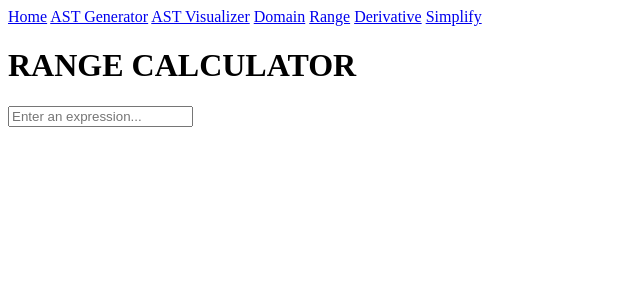
After one commit to r10m-10/domainrange, a Flask app: page /calculate-range in a window 1280 px wide. The commit adds this page. Shown: the top 300 px of the page, without its empty margins (0-640 px from the left). Run offline with Flask 3, Linux system fonts and the light colour scheme; parts of the project's set-up code (start-up, migrations or seed data) failed here and were passed over.

Commit message:
range route

```diff
--- a/api/index.py
+++ b/api/index.py
@@ -3,6 +3,7 @@ from api.routes.home import home_bp
 from api.routes.ast_routes import ast_bp
 from api.routes.derivative_routes import der_bp
 from api.routes.domain_routes import domain_bp
+from api.routes.range_routes import range_bp
 
 app = Flask(__name__, template_folder='../templates', static_folder='../static')
 
@@ -10,3 +11,4 @@ app.register_blueprint(home_bp)
 app.register_blueprint(ast_bp)
 app.register_blueprint(der_bp)
 app.register_blueprint(domain_bp)
+app.register_blueprint(range_bp)
--- /dev/null
+++ b/api/routes/range_routes.py
@@ -0,0 +1,19 @@
+from flask import Blueprint, render_template, request, jsonify
+from engine.calculators.range import find_range
+
+range_bp = Blueprint('range', __name__)
+
+@range_bp.route('/calculate-range')
+def calculate_range_page():
+    return render_template('range_calc.html')
+
+@range_bp.route('/api/calculate-range', methods=['POST'])
+def calculate_range_api():
+    data = request.get_json()
+    exp = data.get('expression', '')
+
+    try:
+        range = find_range(exp)[0]
+        return jsonify({'success': True, 'range': str(range)})
+    except Exception as e:
+        return jsonify({'success': False, 'error': str(e)}), 400
--- a/engine/calculators/range.py
+++ b/engine/calculators/range.py
@@ -135,6 +135,3 @@ def find_range(exp, window = 20):
     if partial:
         pretty += '  (partial: some boundary values could not be resolved)'
     return pretty, merged, partial
-
-pretty, merged, partial = find_range('sqrt(x-2)')
-print(pretty, merged, partial)
--- /dev/null
+++ b/static/js/range_calc.js
@@ -0,0 +1,3 @@
+setupExpressionInput('/api/calculate-range', (data, resultDiv) => {
+  resultDiv.innerHTML = data.range;
+});
--- a/templates/base.html
+++ b/templates/base.html
@@ -14,7 +14,7 @@
         <a href="{{ url_for('ast.ast_generator_page') }}">AST Generator</a>
         <a href="{{ url_for('ast.ast_visualizer_page') }}">AST Visualizer</a>
         <a href="{{ url_for('domain.calculate_domain_page') }}">Domain</a>
-        <a href="#">Range</a>
+        <a href="{{ url_for('range.calculate_range_page') }}">Range</a>
         <a href="{{ url_for('derivative.calculate_derivative_page') }}">Derivative</a>
         <a href="#">Simplify</a>
     </nav>
--- /dev/null
+++ b/templates/range_calc.html
@@ -0,0 +1,11 @@
+{% extends 'base.html' %}
+{% block body %}
+<h1> RANGE CALCULATOR </h1>
+<input type="text" id="exp-input" placeholder="Enter an expression...">
+<div id="result"></div>
+{% endblock %}
+
+{% block scripts %}
+<script src="{{ url_for('static', filename='js/exp_input.js')}}"></script>
+<script src="{{ url_for('static', filename='js/range_calc.js')}}"></script>
+{% endblock %}
```
